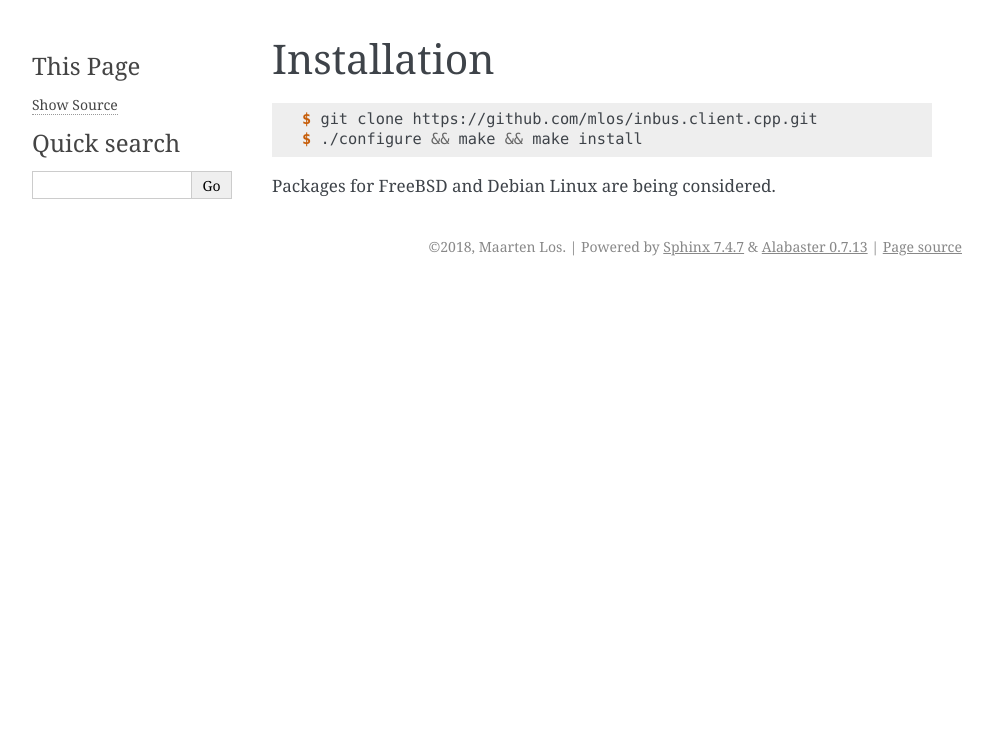
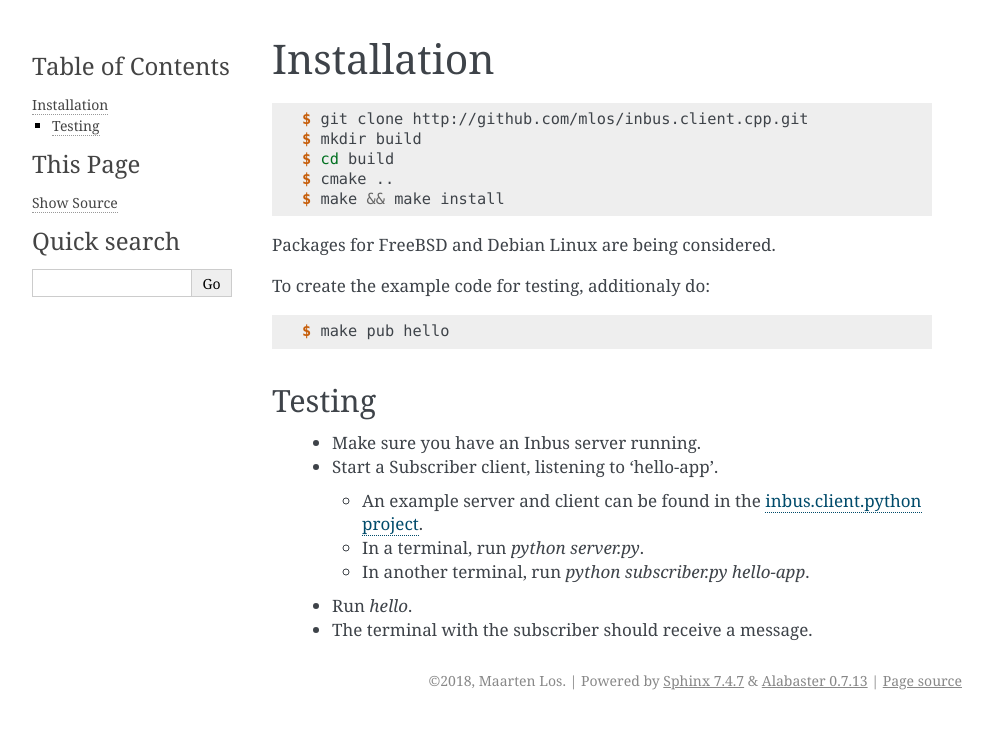
Before and after one commit to mlos/inbus.client.cpp, a Sphinx documentation site: the page built from docs/installation.rst, in a window 1280 px wide. Shown: the top 729 px of the page, without its empty margins (148-1141 px from the left). Built offline with Sphinx 7.4.7, drawn with Linux system fonts in a browser that asks for light colours.

Commit message:
Clarified installation and usage

```diff
--- a/docs/installation.rst
+++ b/docs/installation.rst
@@ -4,7 +4,30 @@
 
 .. code-block:: console
 
-   $ git clone https://github.com/mlos/inbus.client.cpp.git
-   $ ./configure && make && make install
+   $ git clone http://github.com/mlos/inbus.client.cpp.git
+   $ mkdir build
+   $ cd build
+   $ cmake ..
+   $ make && make install
 
 Packages for FreeBSD and Debian Linux are being considered.
+
+To create the example code for testing, additionaly do:
+
+.. code-block:: console
+
+   $ make pub hello
+
+-------
+Testing
+-------
+
+ - Make sure you have an Inbus server running.
+ - Start a Subscriber client, listening to 'hello-app'.
+
+   - An example server and client can be found in the `inbus.client.python project <http://github.com/mlos/inbus.client.python/tree/master/examples>`_.
+   - In a terminal, run `python server.py`.
+   - In another terminal, run `python subscriber.py hello-app`.
+
+ - Run `hello`.
+ - The terminal with the subscriber should receive a message.
```
Also changed, not shown: docs/usage.rst (+19 -1 lines).
